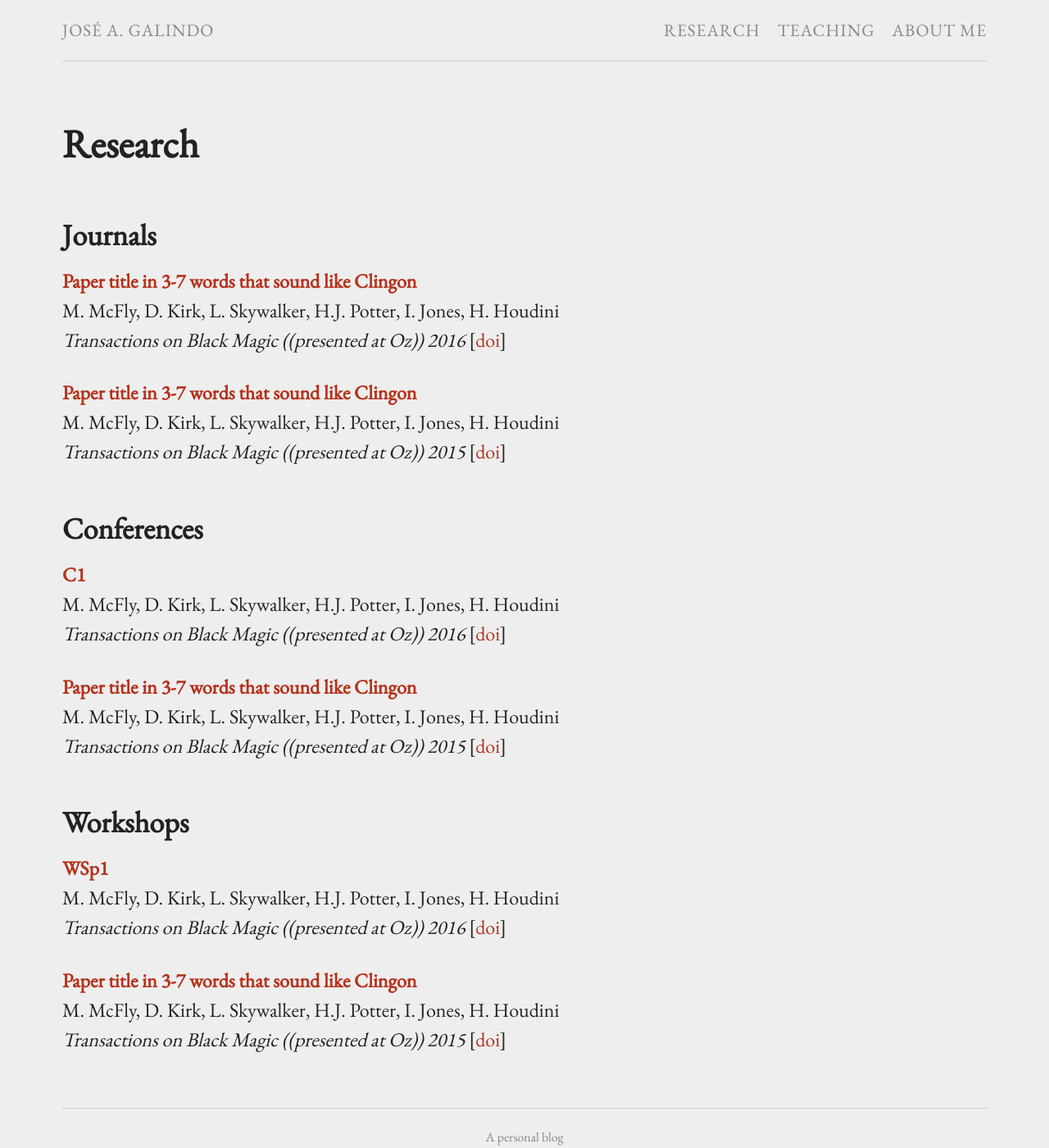
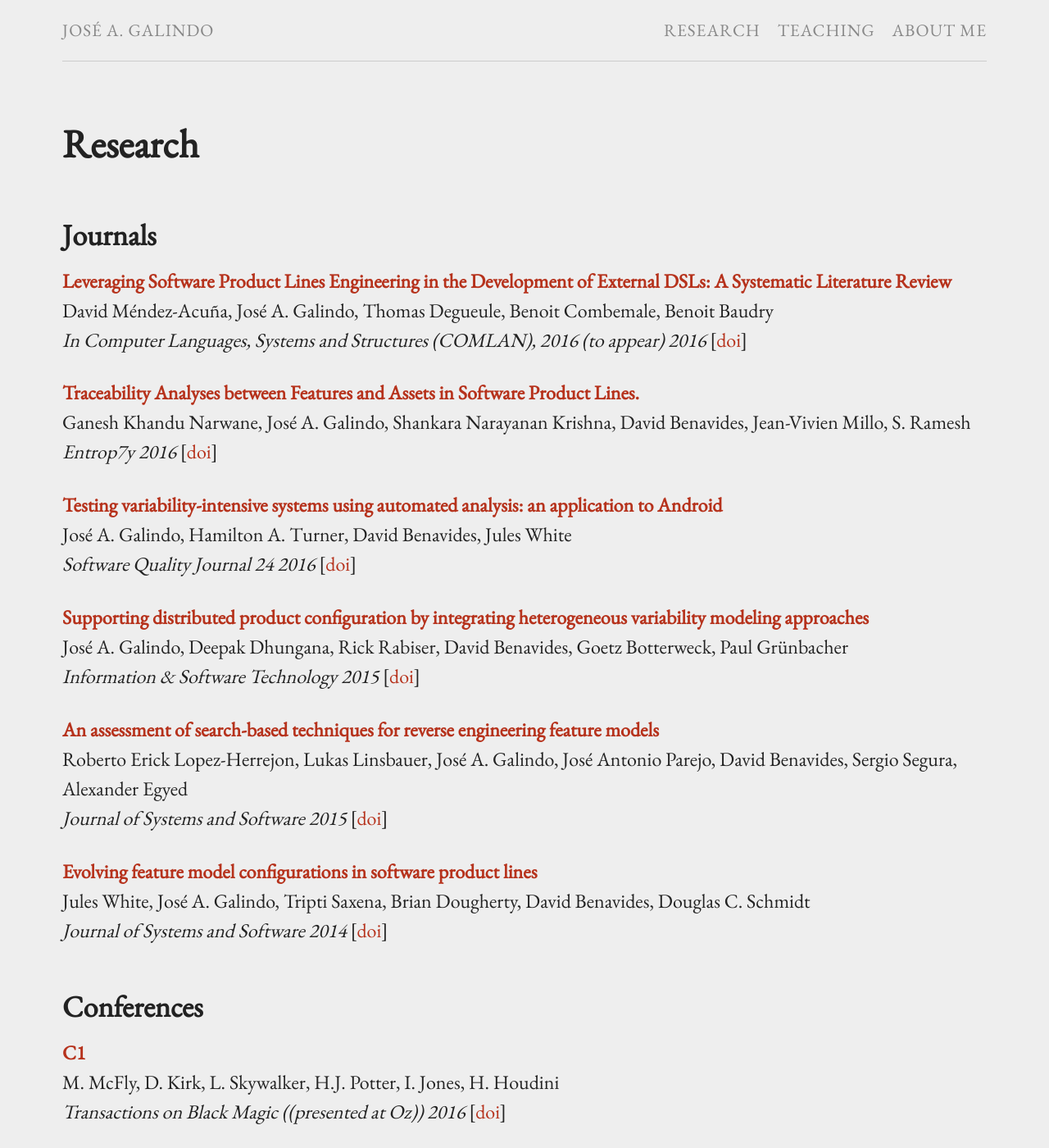
Before and after one commit to jagalindo/jagalindo.github.io, a Jekyll site: the page built from research.md, in a window 1280 px wide and 1400 px high. Shown: the whole window at 82% size. Built offline with Jekyll 4.4.1, drawn with Linux system fonts in a browser that asks for light colours.

Commit message:
updating tutorias and journals

```diff
--- a/research.md
+++ b/research.md
@@ -4,22 +4,52 @@ permalink: /research/
 title: Research
 journals:
 
-    - title:   "Paper title in 3-7 words that sound like Clingon"
-      author:  "M. McFly, D. Kirk, L. Skywalker, H.J. Potter, I. Jones, H. Houdini"
-      journal: "Transactions on Black Magic"
-      note:    "(presented at Oz)"
+    - title:   "Leveraging Software Product Lines Engineering in the Development of External DSLs: A Systematic Literature Review"
+      author:  "David Méndez-Acuña, José A. Galindo, Thomas Degueule, Benoit Combemale, Benoit Baudry"
+      journal: "In Computer Languages, Systems and Structures (COMLAN), 2016 (to appear)"
       year:    "2016"
-      url:     "http://publish-more-stuff.org"
-      doi:     "http://dx.doi.org"
+      url:     "http://www.sciencedirect.com/science/article/pii/S1477842416300768"
+      doi:     "http://dx.doi.org/10.1016/j.cl.2016.09.004"
 #      image:   "https://images.duckduckgo.com/iu/?u=http%3A%2F%2Fimages.moviepostershop.com%2Fthe-matrix-movie-poster-1999-1020518087.jpg&f=1"
 
-    - title:   "Paper title in 3-7 words that sound like Clingon"
-      author:  "M. McFly, D. Kirk, L. Skywalker, H.J. Potter, I. Jones, H. Houdini"
-      journal: "Transactions on Black Magic"
-      note:    "(presented at Oz)"
+    - title:   "Traceability Analyses between Features and Assets in Software Product Lines."
+      author:  "Ganesh Khandu Narwane, José A. Galindo, Shankara Narayanan Krishna, David Benavides, Jean-Vivien Millo, S. Ramesh"
+      journal: "Entrop7y"
+      year:    "2016"
+      url:     "http://www.mdpi.com/1099-4300/18/8/269"
+      doi:     "http://dx.doi.org/10.3390/e18080269"
+#      image:   "https://images.duckduckgo.com/iu/?u=http%3A%2F%2Fimages.moviepostershop.com%2Fthe-matrix-movie-poster-1999-1020518087.jpg&f=1"
+
+    - title:   "Testing variability-intensive systems using automated analysis: an application to Android"
+      author:  "José A. Galindo, Hamilton A. Turner, David Benavides, Jules White"
+      journal: "Software Quality Journal 24"
+      year:    "2016"
+      url:     "http://link.springer.com/article/10.1007%2Fs11219-014-9258-y"
+      doi:     "http://dx.doi.org/10.1007/s11219-014-9258-y"
+#      image:   "https://images.duckduckgo.com/iu/?u=http%3A%2F%2Fimages.moviepostershop.com%2Fthe-matrix-movie-poster-1999-1020518087.jpg&f=1"
+
+    - title:   "Supporting distributed product configuration by integrating heterogeneous variability modeling approaches"
+      author:  "José A. Galindo, Deepak Dhungana, Rick Rabiser, David Benavides, Goetz Botterweck, Paul Grünbacher"
+      journal: "Information & Software Technology"
       year:    "2015"
-      url:     "http://publish-more-stuff.org"
-      doi:     "http://dx.doi.org"
+      url:     "http://www.sciencedirect.com/science/article/pii/S0950584915000312"
+      doi:     "http://dx.doi.org/10.1016/j.infsof.2015.02.002"
+#      image:   "https://images.duckduckgo.com/iu/?u=http%3A%2F%2Fimages.moviepostershop.com%2Fthe-matrix-movie-poster-1999-1020518087.jpg&f=1"
+
+    - title:   "An assessment of search-based techniques for reverse engineering feature models"
+      author:  "Roberto Erick Lopez-Herrejon, Lukas Linsbauer, José A. Galindo, José Antonio Parejo, David Benavides, Sergio Segura, Alexander Egyed"
+      journal: "Journal of Systems and Software"
+      year:    "2015"
+      url:     "http://www.sciencedirect.com/science/article/pii/S0164121214002349"
+      doi:     "http://dx.doi.org/10.1016/j.jss.2014.10.037"
+#      image:   "https://images.duckduckgo.com/iu/?u=http%3A%2F%2Fimages.moviepostershop.com%2Fthe-matrix-movie-poster-1999-1020518087.jpg&f=1"
+
+    - title:   "Evolving feature model configurations in software product lines"
+      author:  "Jules White, José A. Galindo, Tripti Saxena, Brian Dougherty, David Benavides, Douglas C. Schmidt"
+      journal: "Journal of Systems and Software"
+      year:    "2014"
+      url:     "http://link.springer.com/article/10.1007%2Fs11219-014-9258-y"
+      doi:     "http://dx.doi.org/10.1016/j.jss.2013.10.010"
 #      image:   "https://images.duckduckgo.com/iu/?u=http%3A%2F%2Fimages.moviepostershop.com%2Fthe-matrix-movie-poster-1999-1020518087.jpg&f=1"
 
 conferences:
```
Also changed, not shown: teaching.md (+15 -1 lines).
